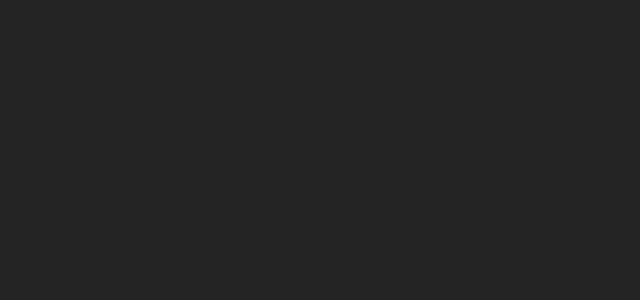
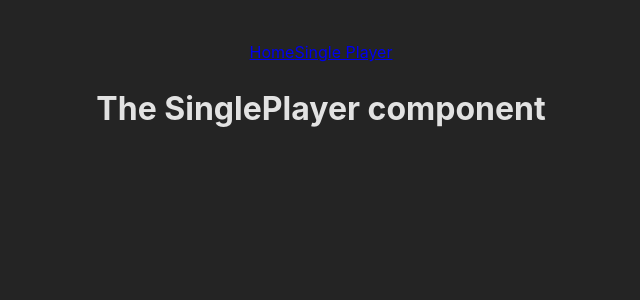
Before and after one commit to meganm672/Block29-Puppy-Bowl-React, a React (Vite) app: page /players/1 in a window 1280 px wide. Shown: the top 300 px of the page, without its empty margins (319-959 px from the left). Built offline with nearby package versions, Linux system fonts and the light colour scheme.

Commit message:
created the routes and navbar for site

```diff
--- a/src/App.jsx
+++ b/src/App.jsx
@@ -2,6 +2,8 @@
 
 import './App.css'
 
+import Navbar from './components/NavBar'
+import MainRoute from './components/MainRoute'
 
 
 function App() {
@@ -9,7 +11,8 @@
 
   return (
     <>
-
+      <Navbar />
+      <MainRoute />
     </>
   )
 }
--- a/src/components/Routes.jsx
+++ b/src/components/MainRoute.jsx
@@ -7,7 +7,7 @@
 import AllPlayers from "./AllPlayers";
 import SinglePlayer from "./SinglePlayer";
 
-const Routes = () => {
+const MainRoute = () => {
     return(
         <div>
             <Routes>
@@ -17,3 +17,5 @@
         </div>
     )
 }
+
+export default MainRoute
--- a/src/components/NavBar.jsx
+++ b/src/components/NavBar.jsx
@@ -1,8 +1,15 @@
 import React from "react";
 
+//import Link from react-router-dom
+import { Link } from "react-router-dom";
 
 const Navbar = () => {
-    return(<h1>The Navbar component</h1>)
+    return(
+        <div>
+            <Link to="/">Home</Link>
+            <Link to="/players/:id">Single Player</Link>
+        </div>
+    )
 }
 
 export default Navbar
```
